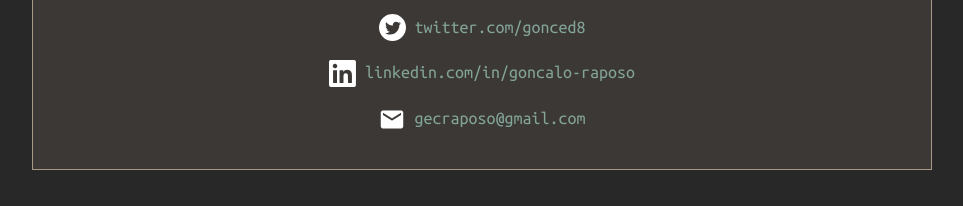
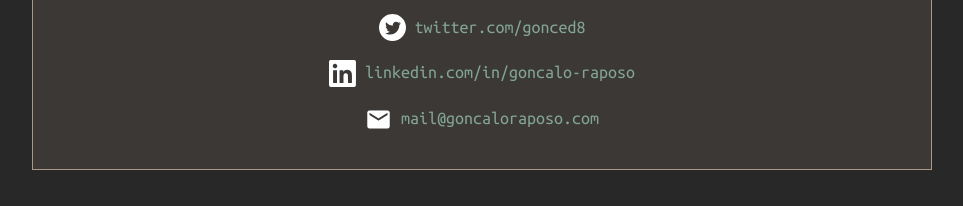
Before and after one commit to gonced8/personal-website, a Flask app: page / in a window 1280 px wide. Shown: the part 743-949 px from the top of the page, without its empty margins (158-1121 px from the left). Run offline with Flask 2, Linux system fonts and the light colour scheme.

Commit message:
update e-mail address

```diff
--- a/website/templates/landing_page.html
+++ b/website/templates/landing_page.html
@@ -32,11 +32,11 @@
 				linkedin.com/in/goncalo-raposo
 			</a>
 			<br>
-			<a id="link" href="mailto:gecraposo@gmail.com">
+			<a id="link" href="mailto:mail@goncaloraposo.com">
 				<span class="material-icons" id="material-icons">
 					email
 				</span>
-				gecraposo@gmail.com
+				mail@goncaloraposo.com
 			</a>
 		</div>
 	</div>
```
